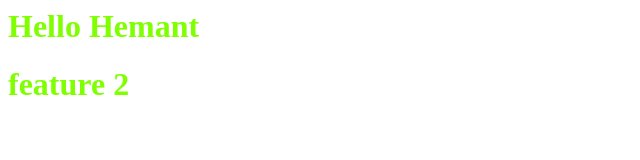
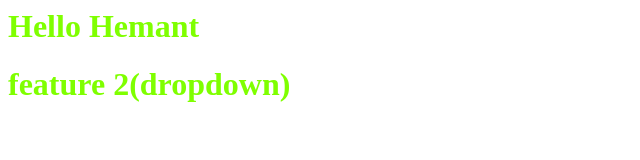
Before and after one commit to HemantDurgaPrasad/localRepo, a plain HTML site: page index.html in a window 1280 px wide. Shown: the whole page, without its empty margins (0-640 px from the left). Drawn offline with Linux system fonts and the light colour scheme.

Commit message:
adding dropdown

```diff
--- a/index.html
+++ b/index.html
@@ -1,2 +1,2 @@
 <h1 style="color: chartreuse">Hello Hemant</h1>
-<h1 style="color: chartreuse">feature 2</h1>
+<h1 style="color: chartreuse">feature 2(dropdown)</h1>
```
